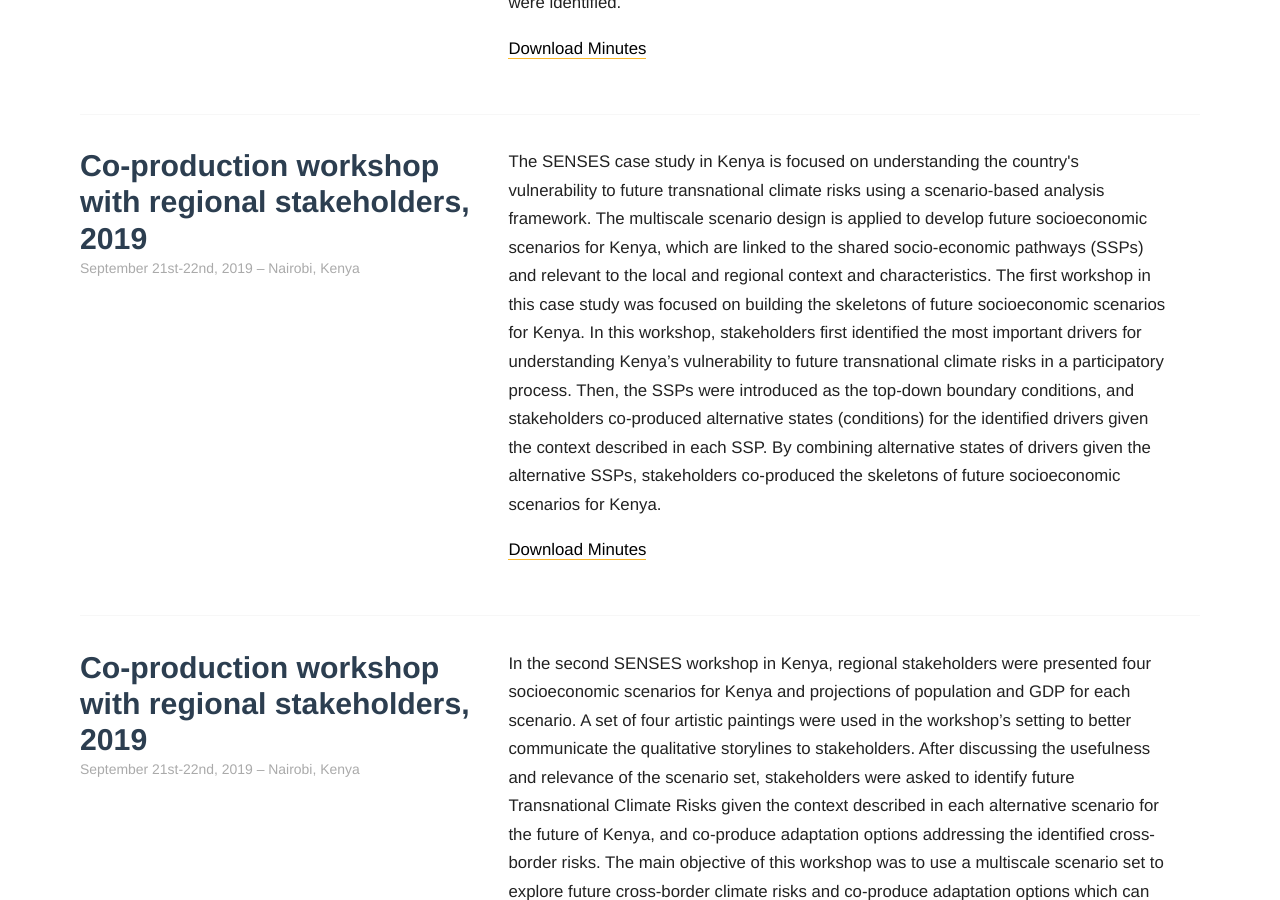
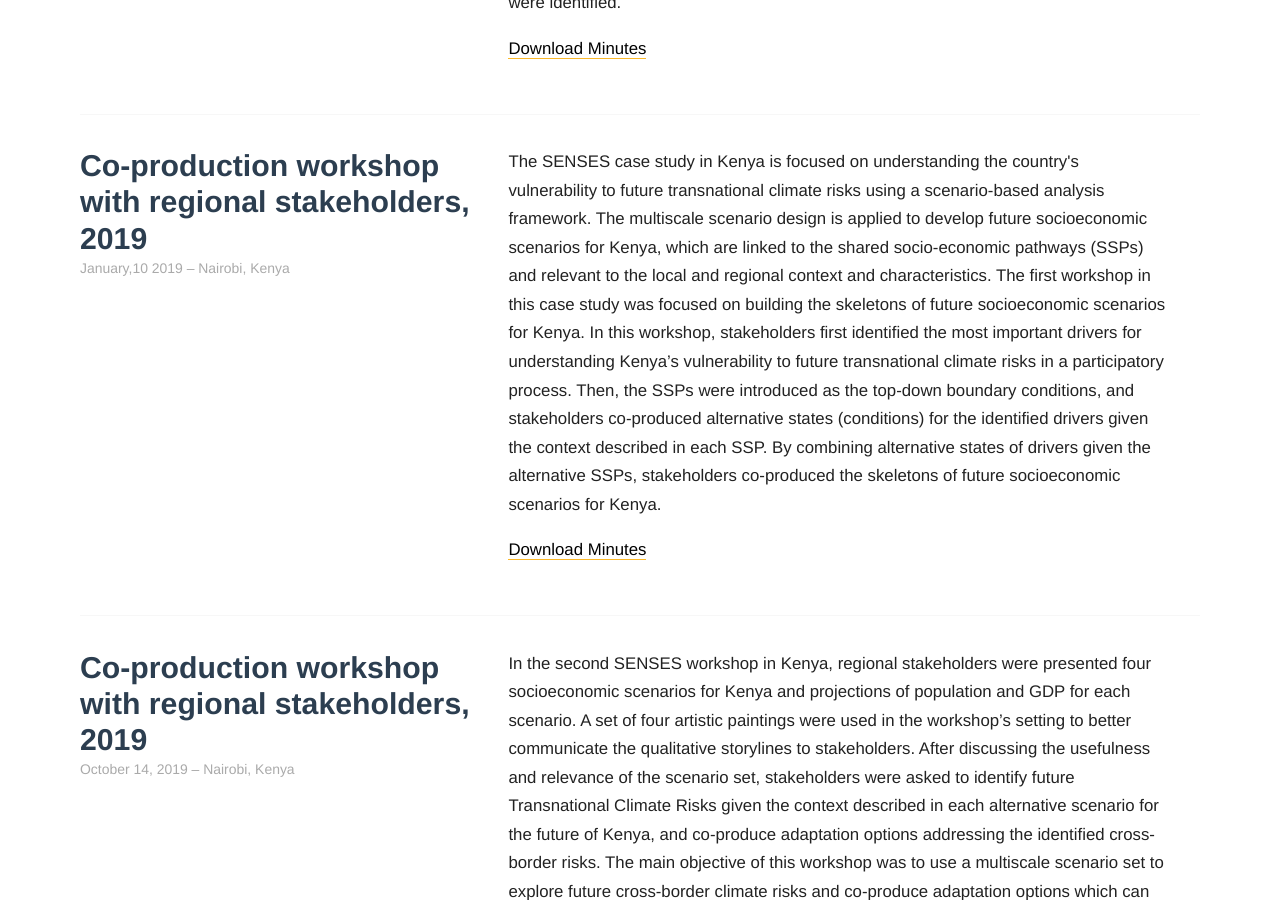
Before and after one commit to SensesProject/project-website-jekyll, a Jekyll site: the page built from events/index.html, in a window 1280 px wide and 900 px high, scrolled down 1205 px. Built offline with Jekyll 4.4.1, drawn with Linux system fonts in a browser that asks for light colours; some web fonts are replaced.

Commit message:
Added correct dates for Kenya WS

```diff
--- a/events/index.html
+++ b/events/index.html
@@ -56,7 +56,7 @@ layout: home
 <section class="column">
     <div class="aside">
       <h4>Co-production workshop with regional stakeholders, 2019</h4>
-      <h5>September 21st-22nd, 2019 – Nairobi, Kenya</h5>
+      <h5>January,10 2019 – Nairobi, Kenya</h5>
     </div>
     <div class="content">
       <p>
@@ -71,7 +71,7 @@ layout: home
 <section class="column">
     <div class="aside">
       <h4>Co-production workshop with regional stakeholders, 2019</h4>
-      <h5>September 21st-22nd, 2019 – Nairobi, Kenya</h5>
+      <h5>October 14, 2019 – Nairobi, Kenya</h5>
     </div>
     <div class="content">
       <p>
```
